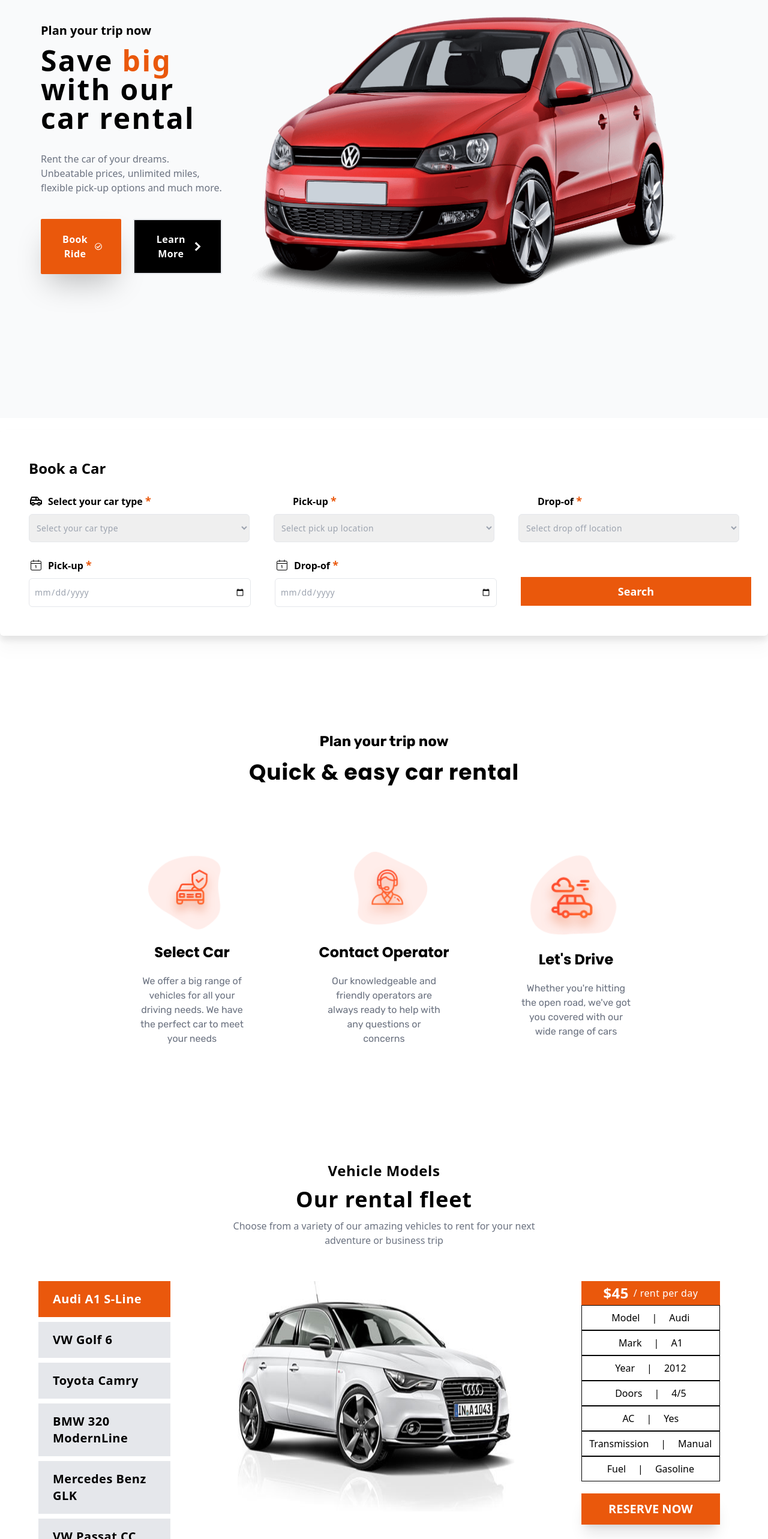
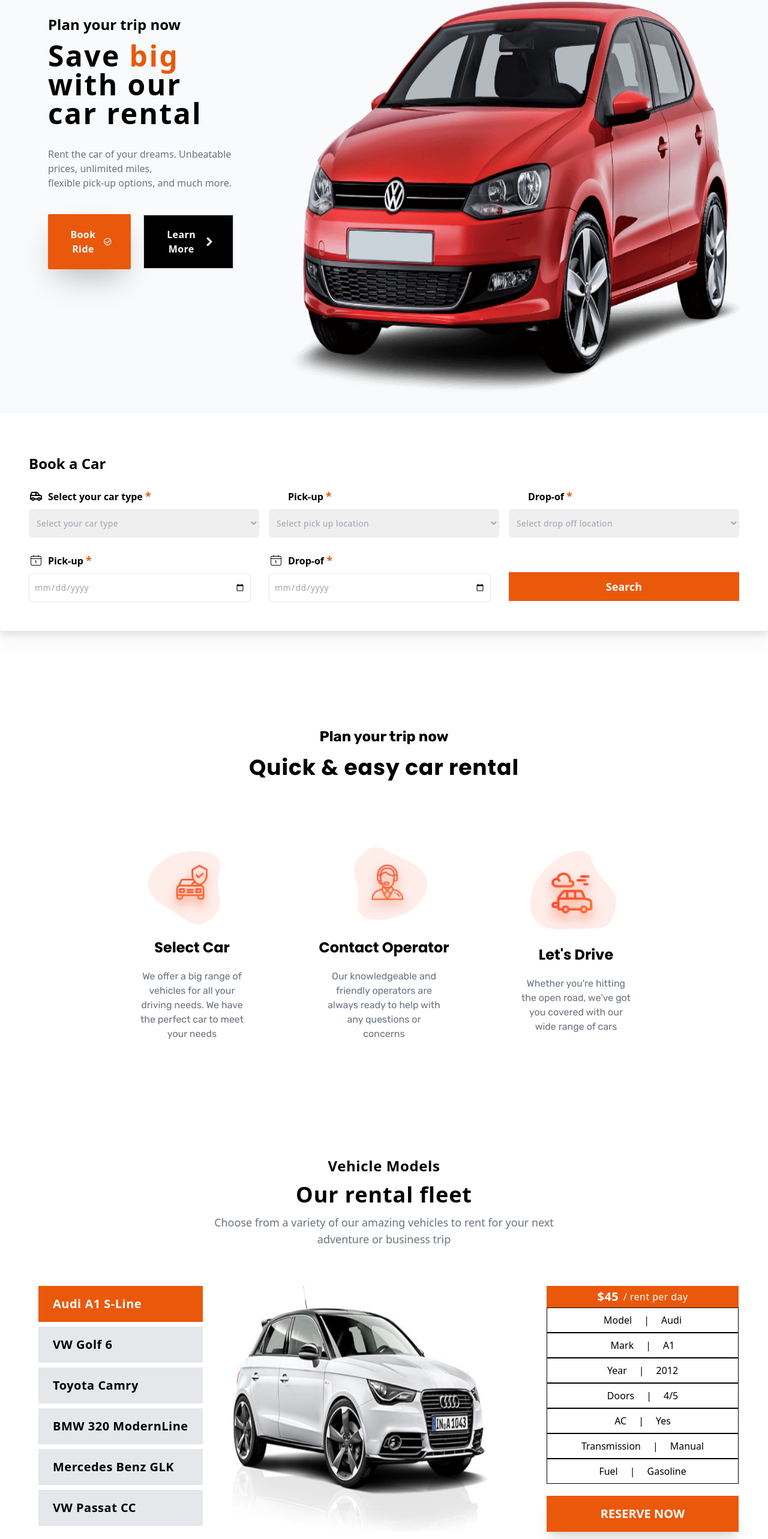
Before and after one commit to nitika-jain04/car-rental, a Next.js app: page / in a window 1280 px wide. Shown: the part 226-2792 px from the top of the page at 60% size. Built offline with nearby package versions, Linux system fonts and the light colour scheme; some icons are missing.

Commit message:
more fuctionalities

```diff
--- a/components/Booking-Confirmation.jsx
+++ b/components/Booking-Confirmation.jsx
@@ -1,7 +1,7 @@
 import { BsInfo } from "react-icons/bs";
 import { IoMdClose } from "react-icons/io";
 import PersonalInfoCard from "./UI/PersonalInfo-Card";
-import { useEffect } from "react";
+// import { useEffect } from "react";
 
 export default function BookingConfirmation({ onClose }) {
   // useEffect(() => {
--- a/components/CarBooking.jsx
+++ b/components/CarBooking.jsx
@@ -2,6 +2,7 @@
 import { TbCar } from "react-icons/tb";
 import { FaLocationDot } from "react-icons/fa6";
 import { CiCalendarDate } from "react-icons/ci";
+import { IoMdClose } from "react-icons/io";
 import BookingConfirmation from "./Booking-Confirmation";
 
 export default function CarBooking() {
@@ -22,10 +23,22 @@
 
   return (
     <div className="bg-white">
-      <form className="max-w-7xl mx-auto mt-5 p-12 bg-white rounded-md drop-shadow-xl">
+      <form className="max-w-7xl mx-auto mt-5 p-4 md:p-12 bg-white rounded-md drop-shadow-xl">
         <h1 className="text-2xl font-bold">Book a Car</h1>
-        <div className="flex gap-10 mt-6">
-          <div className="w-96">
+        {/* {(carType === "" ||
+          pickupLocation === "" ||
+          pickupDate === "" ||
+          dropoffLocation === "" ||
+          pickupDate === "") && (
+          <div className="bg-red-200 px-3 py-2 rounded-md mt-2 flex justify-between">
+            <p className="text-red-900 text-base tracking-wide">
+              All fields required!
+            </p>
+            <IoMdClose className="text-red-900 text-xl" />
+          </div>
+        )} */}
+        <div className="flex flex-col md:flex-row md:space-x-4 mt-6">
+          <div className="w-full md:w-1/3">
             <div className="flex gap-2 items-center">
               <TbCar className="text-2xl mb-2" />
               <label htmlFor="carType" className="block font-bold mb-2">
@@ -52,7 +65,7 @@
             </select>
           </div>
 
-          <div className="w-96">
+          <div className="w-full md:w-1/3">
             <div className="flex gap-2 items-center">
               <FaLocationDot className="text-2xl mb-2" />
               <label htmlFor="pickupLocation" className="block font-bold mb-2">
@@ -81,7 +94,7 @@
             </select>
           </div>
 
-          <div className="w-96">
+          <div className="w-full md:w-1/3">
             <div className="flex gap-2 items-center">
               <FaLocationDot className="text-2xl mb-2" />
               <label htmlFor="dropoffLocation" className="block font-bold mb-2">
@@ -108,8 +121,8 @@
           </div>
         </div>
 
-        <div className="flex gap-10 mt-6 items-center">
-          <div>
+        <div className="flex flex-col md:flex-row md:space-x-4 mt-6 items-center">
+          <div className="w-full md:w-1/3">
             <div className="flex gap-2 items-center">
               <CiCalendarDate className="text-2xl mb-2 font-extrabold" />
               <label htmlFor="pickupDate" className="block font-bold mb-2">
@@ -127,7 +140,7 @@
             />
           </div>
 
-          <div>
+          <div className="w-full md:w-1/3">
             <div>
               <div className="flex gap-2 items-center">
                 <CiCalendarDate className="text-2xl mb-2 font-extrabold" />
@@ -147,7 +160,7 @@
             />
           </div>
 
-          <div>
+          <div className="w-full md:w-1/3">
             <button
               type="button"
               onClick={handleCustomerInfo}
--- a/components/Download.jsx
+++ b/components/Download.jsx
@@ -1,24 +1,30 @@
 export default function Download() {
   return (
     <div className="bg-gray-100">
-      <div className="flex">
-        <div className="flex flex-col px-20 py-20 max-w-4xl font-poppins">
-          <h1 className="text-[40px] font-bold">Download our app to get</h1>
-          <h1 className="text-[40px] font-bold tracking-wider mt-2">
+      <div className="flex flex-col-reverse md:flex-row">
+        <div className="flex flex-col px-4 md:px-20 md:py-20 max-w-4xl font-poppins">
+          <h1 className="text-2xl md:text-3xl lg:text-4xl font-bold">
+            Download our app to get
+          </h1>
+          <h1 className="text-2xl md:text-3xl lg:text-4xl font-bold tracking-wider mt-2">
             most out of it
           </h1>
-          <p className="text-gray-500 mt-8 text-md max-w-xl leading-6 font-rubik">
+          <p className="text-gray-500 mt-4 md:mt-8 text-sm md:text-md lg:text-lg max-w-xl leading-6 font-rubik">
             Thrown shy denote ten ladies though ask saw. Or by to he going think
             order event music. Incommode so intention defective at convinced.
             Led income months itself and houses you.
           </p>
-          <div className="flex gap-5 mt-8 hover:cursor-pointer">
+          <div className="flex gap-5 mt-4 md:mt-8 hover:cursor-pointer">
             <img src="/googlePlay.svg" alt="" />
             <img src="/appStore.svg" alt="" />
           </div>
         </div>
 
-        <img className="w-64 mt-12 ml-60" src="/downloadImg.webp" alt="" />
+        <img
+          className="w-40 h-[420px] md:w-1/2 lg:w-1/3 xl:w-1/4 mt-4 md:mt-12 md:ml-6 lg:ml-12"
+          src="/downloadImg.webp"
+          alt=""
+        />
       </div>
     </div>
   );
--- a/components/Faq.jsx
+++ b/components/Faq.jsx
@@ -23,10 +23,10 @@
 
 export default function Faq() {
   return (
-    <div className="bg-white px-20 py-20">
+    <div className="bg-white p-5 md:p-10 lg:p-20">
       <div className="flex flex-col items-center font-poppins">
-        <h5 className="font-bold text-2xl">FAQ</h5>
-        <h2 className="text-4xl font-bold mt-2 tracking-wide">
+        <h5 className="font-bold text-xl md:text-2xl lg:text-3xl">FAQ</h5>
+        <h2 className="text-2xl md:text-4xl lg:text-5xl font-bold mt-2 tracking-wide">
           Frequently Asked Questions
         </h2>
         <p className="mt-5 text-gray-500 max-w-3xl text-center">
@@ -35,7 +35,7 @@
         </p>
       </div>
 
-      <div className="mt-10 shadow-lg ml-52 mr-52">
+      <div className="mt-10 shadow-lg mx-2 md:mx-10 lg:mx-20">
         {faqData.map((data) => {
           return (
             <FaqCard
--- a/components/HomePage.jsx
+++ b/components/HomePage.jsx
@@ -6,31 +6,38 @@
   return (
     <div className="bg-gray-50">
       <Navbar />
-      <div className="flex mt-32 ml-[68px]">
-        <div className="mt-[44px] mb-60">
-          <h4 className="font-extrabold text-xl">Plan your trip now</h4>
-          <h1 className="text-5xl mt-3 font-extrabold tracking-wider">
+      <div className="flex flex-col md:flex-row md:mt-20 ml-4 md:ml-10 lg:ml-20 lg:mt-32">
+        <div className="lg:mb-60 md:mt-8 md:mb-0 md:mr-20">
+          <h4 className="font-extrabold text-lg md:text-xl lg:text-2xl">
+            Plan your trip now
+          </h4>
+          <h1 className="text-3xl md:text-5xl mt-3 font-extrabold tracking-wider">
             Save <span className="text-orange-600">big</span> with our car
             rental
           </h1>
 
-          <p className="mt-8 text-gray-500 max-w-4xl">
+          <p className="mt-4 md:mt-8 text-gray-500 max-w-md md:max-w-4xl">
             Rent the car of your dreams. Unbeatable prices, unlimited miles,
-            flexible pick-up options and much more.
+            <br></br>
+            flexible pick-up options, and much more.
           </p>
-          <div className="flex gap-5 mt-10">
-            <button className="flex items-center gap-2 bg-orange-600 text-white font-bold px-8 py-5 shadow-2xl rounded-sm">
+          <div className="flex flex-col md:flex-row gap-5 mt-6 md:mt-10">
+            <button className="flex items-center gap-2 bg-orange-600 text-white font-bold px-6 md:px-8 py-3 md:py-5 shadow-2xl rounded-sm">
               <h1 className="font-bold tracking-wide">Book Ride</h1>
-              <FaRegCheckCircle className="text-xl" />
+              <FaRegCheckCircle className="text-lg md:text-xl" />
             </button>
-            <button className="flex items-center gap-2 bg-black text-white font-bold px-8 py-5 rounded-sm hover:bg-white hover:text-black hover:border-black border-2 transition duration-150">
+            <button className="flex items-center gap-2 bg-black text-white font-bold px-6 md:px-8 py-3 md:py-5 rounded-sm hover:bg-white hover:text-black hover:border-black border-2 transition duration-150">
               <h1 className="font-bold tracking-wide">Learn More</h1>
-              <GoChevronRight className="text-2xl font-extrabold" />
+              <GoChevronRight className="text-xl md:text-2xl font-extrabold" />
             </button>
           </div>
         </div>
 
-        <img className="w-[800px] mb-44 mr-28" src="/car.png" alt="" />
+        <img
+          className="md:w-[850px] mb-12 md:mb-0 lg:-mt-10 lg:-ml-10"
+          src="/car.png"
+          alt=""
+        />
       </div>
     </div>
   );
--- a/components/Vehicle.jsx
+++ b/components/Vehicle.jsx
@@ -113,24 +113,26 @@
   };
 
   return (
-    <div className="mt-28">
+    <div className="mt-10 sm:mt-20 md:mt-28">
       <div className="text-center mt-5">
-        <h5 className="text-2xl font-semibold tracking-wide">Vehicle Models</h5>
-        <h1 className="text-4xl font-extrabold mt-3 tracking-wide">
+        <h5 className="text-lg sm:text-xl md:text-2xl font-semibold tracking-wide">
+          Vehicle Models
+        </h5>
+        <h1 className="text-2xl sm:text-3xl md:text-4xl font-extrabold mt-3 tracking-wide">
           Our rental fleet
         </h1>
-        <p className="text-gray-500 text-md mt-3">
+        <p className="text-gray-500 text-sm sm:text-md md:text-lg mt-3">
           Choose from a variety of our amazing vehicles to rent for your next
           <br />
           adventure or business trip
         </p>
       </div>
-      <div className="flex mt-14 justify-between">
-        <div className="flex flex-col gap-2 text-start ml-16">
+      <div className="flex flex-col mt-8 sm:mt-12 md:mt-14 lg:mt-16 justify-between sm:flex-row md:flex-row">
+        <div className="flex flex-col gap-2 text-start sm:ml-4 md:ml-16 lg:ml-16 xl:ml-16">
           {vehicles.map((vehicle, index) => (
             <button
               key={index}
-              className={`text-xl font-bold px-6 py-4 tracking-wide text-left ${
+              className={`text-md sm:text-lg md:text-xl font-bold px-4 sm:px-6 py-2 sm:py-3 md:py-4 tracking-wide text-left ${
                 selectedVehicle.name === vehicle.name
                   ? "bg-orange-600 text-white"
                   : "bg-gray-200 hover:bg-orange-600 hover:text-white"
@@ -142,20 +144,22 @@
           ))}
         </div>
         <img
-          className="max-w-6xl ml-28 mr-28 max-h-96"
+          className="w-full sm:w-2/5 md:w-2/5 lg:w-1/3 xl:w-1/3 mx-auto mt-4 sm:mt-0 md:mt-0"
           src={selectedVehicle.image}
           alt=""
         />
-        <div className="flex flex-col w-72 mr-20">
-          <div className="bg-orange-600 flex items-center text-white px-4 py-1 tracking-wide justify-center">
-            <span className="text-2xl font-semibold mr-2">
+        <div className="flex flex-col w-full sm:w-1/4 md:w-1/4 lg:w-1/4 xl:w-1/4 mx-auto mt-4 sm:mt-0 md:mt-0">
+          <div className="bg-orange-600 flex items-center text-white px-2 py-1 sm:px-4 sm:py-2 md:py-1 tracking-wide justify-center">
+            <span className="text-sm sm:text-lg md:text-xl font-semibold mr-2">
               ${selectedVehicle.rent}
             </span>
             / rent per day
           </div>
           {selectedVehicle && <VehicleDetails vehicle={selectedVehicle} />}
-          <div className="bg-orange-600 text-white text-center px-4 py-3 text-sm font-bold mt-5 shadow-xl">
-            <button className="text-xl font-bold">RESERVE NOW</button>
+          <div className="bg-orange-600 text-white text-center px-2 py-2 sm:py-3 md:py-4 text-xs sm:text-sm md:text-md font-bold mt-4 sm:mt-5 md:mt-5 shadow-xl">
+            <button className="text-md sm:text-lg md:text-xl font-bold">
+              RESERVE NOW
+            </button>
           </div>
         </div>
       </div>
```
Also changed, not shown: components/Info.jsx (+30 -20 lines).
